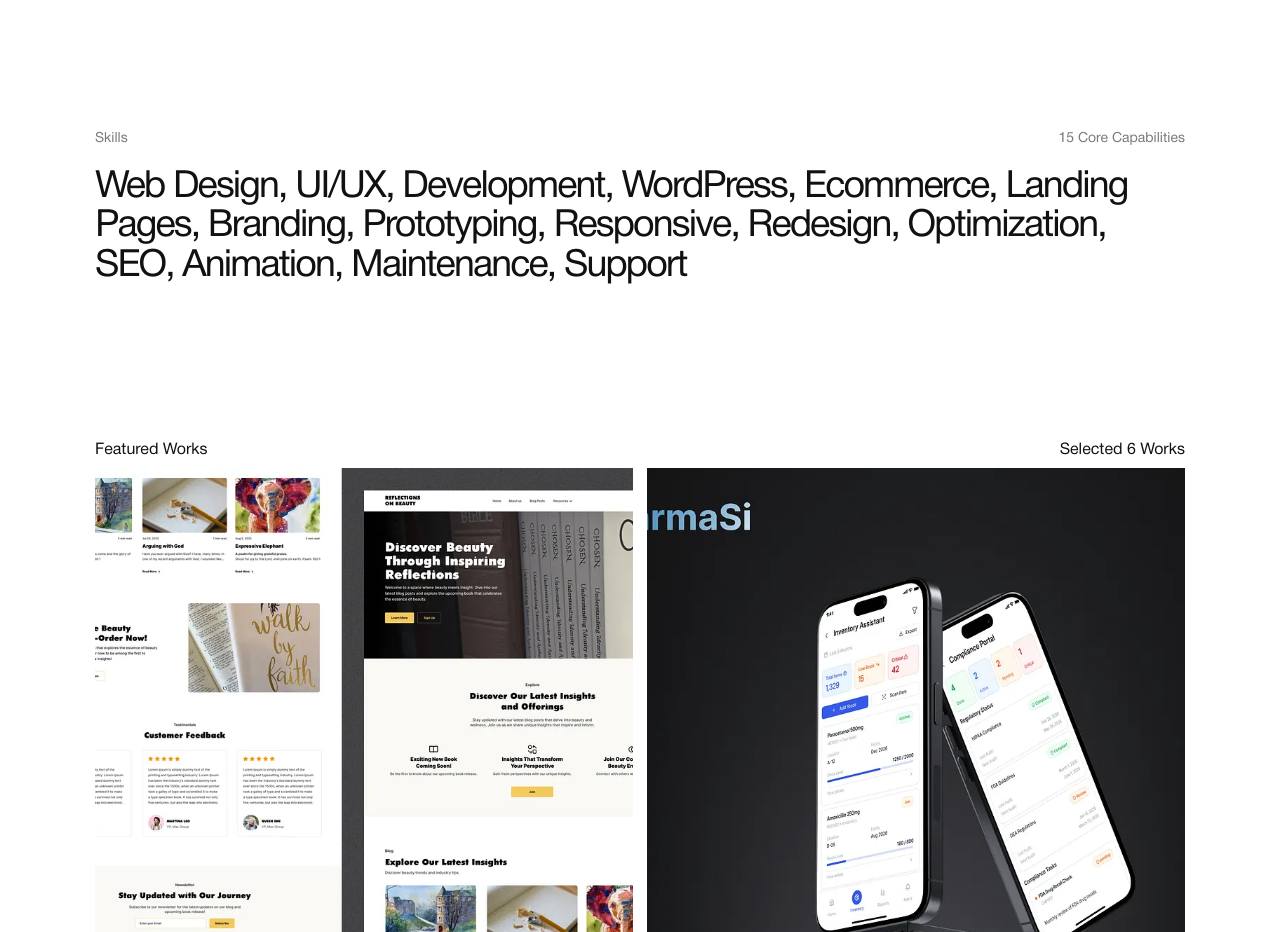
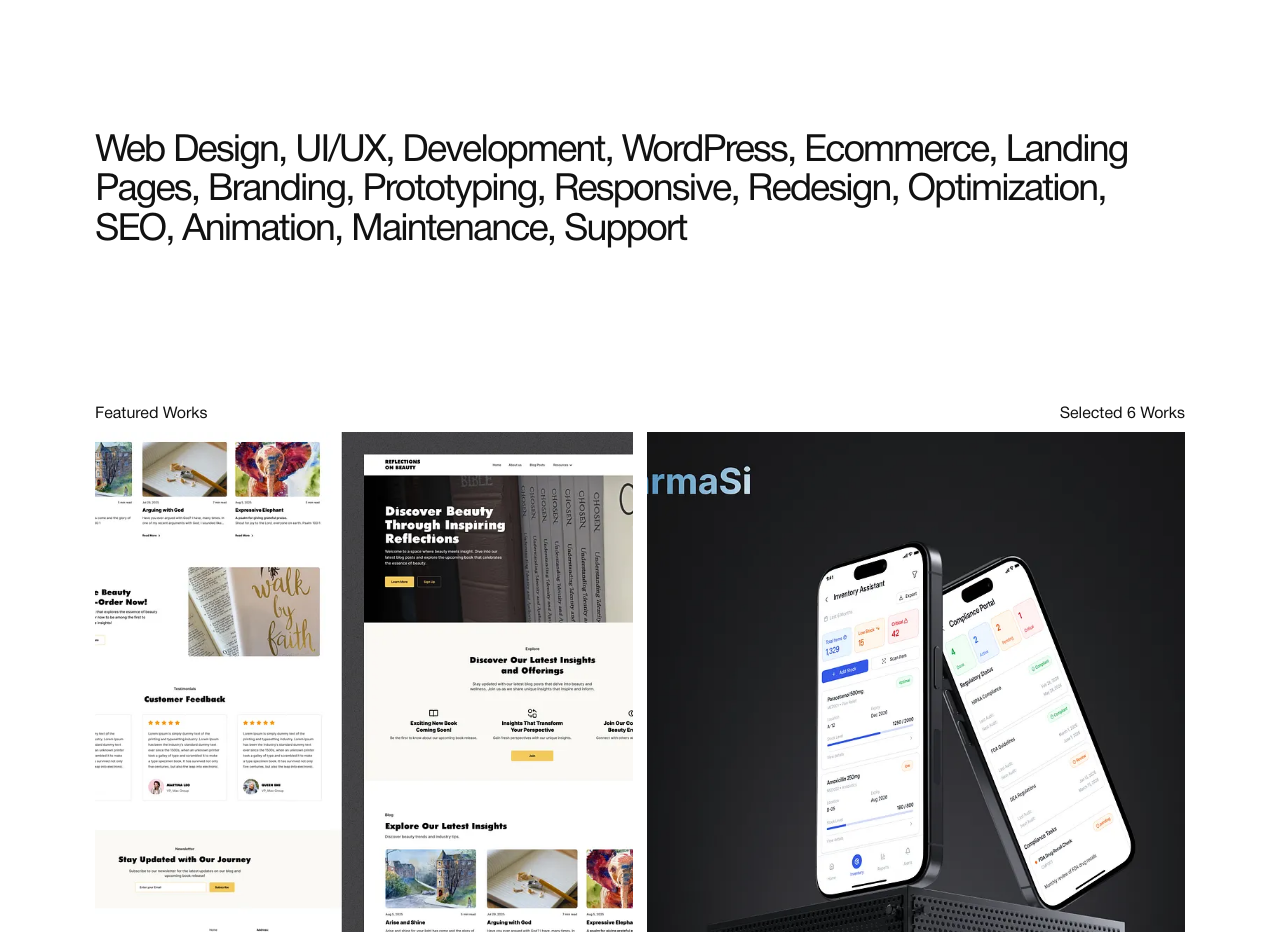
Before and after one commit to nikhilkumar202002/nikhil-my-portfolio, a Next.js app: page / in a window 1280 px wide. Shown: the part 1380-2312 px from the top of the page. Built offline with nearby package versions, Linux system fonts and the light colour scheme.

Commit message:
Remove Skills header and associated styles from SkillsFullFont section

```diff
--- a/app/component/sections/SkillsFullFont.tsx
+++ b/app/component/sections/SkillsFullFont.tsx
@@ -22,11 +22,6 @@ const SkillsFullFont = () => {
   return (
     <section id="service" className="skills-full-font-section">
       <div className="site-container">
-        <div className="skills-full-font-header">
-          <p className="skills-full-font-label">Skills</p>
-          <p className="skills-full-font-count">15 Core Capabilities</p>
-        </div>
-
         <p className="skills-full-font-sentence" aria-label="Skills">
           {skills.join(", ")}
         </p>
--- a/app/component/sections/Styles.css
+++ b/app/component/sections/Styles.css
@@ -374,26 +374,6 @@
   background: #ffffff;
 }
 
-.skills-full-font-header {
-  display: flex;
-  align-items: flex-end;
-  justify-content: space-between;
-  gap: 16px;
-  margin-bottom: 18px;
-}
-
-.skills-full-font-label,
-.skills-full-font-count {
-  margin: 0;
-  font-size: 14px;
-  line-height: 1;
-  color: #7a7a7a;
-}
-
-.skills-full-font-count {
-  text-align: right;
-}
-
 .skills-full-font-sentence {
   margin: 0;
   max-width: 100%;
```
